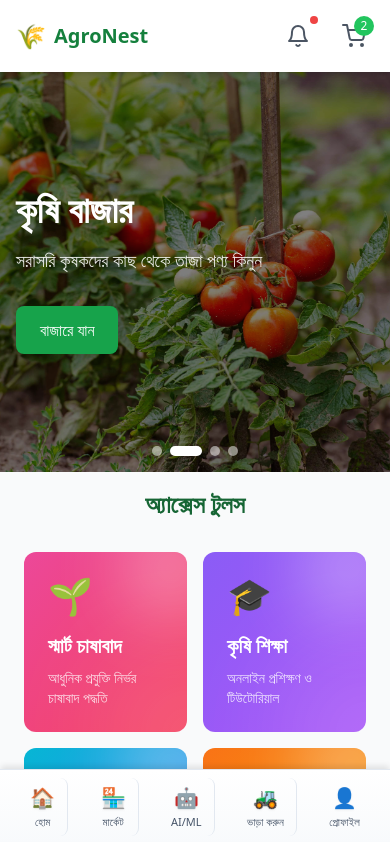
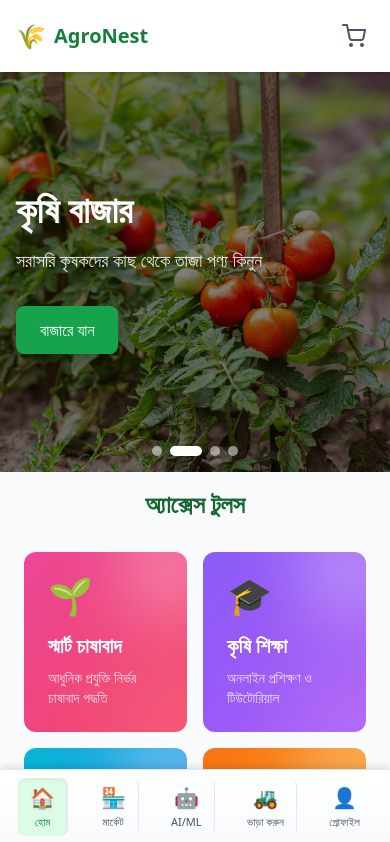
Before and after one commit to ashuvo25/AgroNest_frontend, a React (Vite) app: page /farmer in a window 390 px wide. Shown: the top 842 px of the page. Built offline with nearby package versions, Linux system fonts and the light colour scheme; the HTML template or start-up script is replaced by a standard one.

Commit message:
edited farmar home page

```diff
--- a/src/components/Home_pages/FarmerHome.tsx
+++ b/src/components/Home_pages/FarmerHome.tsx
@@ -104,6 +104,7 @@ const knowledgeHub: KnowledgeItem[] = [
 const FarmerHome: React.FC = () => {
   const [currentView, setCurrentView] = useState<string>('home');
   const [selectedFeature, setSelectedFeature] = useState<Feature | null>(null);
+  const [activeTab, setActiveTab] = useState<string>('/farmer');
 
   // Add new state for hero slider
   const [currentHeroSlide, setCurrentHeroSlide] = useState(0);
@@ -369,7 +370,11 @@ const FarmerHome: React.FC = () => {
 
   return (
     // Add pb-16 to main container to account for mobile navigation
-    <div className="min-h-screen flex flex-col bg-gray-50 pb-16 md:pb-0">
+    <div className="bg-gray-50 min-h-screen font-sans" style={{
+            '--mint-50': '#f0fdf4',
+            '--mint-100': '#dcfce7',
+            '--mint-200': '#bbf7d0',
+          } as React.CSSProperties}>
       {/* Header - Solid color background */}
       <header className="bg-white shadow-md sticky top-0 z-50">
         <div className="container mx-auto px-4 py-4 flex items-center justify-between">
@@ -384,18 +389,13 @@ const FarmerHome: React.FC = () => {
 
           {/* Right Icons */}
           <div className="flex items-center gap-4">
-            <button className="p-2 hover:bg-gray-100 rounded-full relative">
-              <FiBell className="h-6 w-6 text-gray-600" />
-              <span className="absolute top-0 right-0 h-2 w-2 bg-red-500 rounded-full"></span>
-            </button>
+
             <button
               onClick={() => handleNavigation('/Cart')}
               className="p-2 hover:bg-gray-100 rounded-full relative"
             >
               <FiShoppingCart className="h-6 w-6 text-gray-600" />
-              <span className="absolute top-0 right-0 h-5 w-5 bg-green-500 rounded-full text-white text-xs flex items-center justify-center">
-                2
-              </span>
+
             </button>
           </div>
         </div>
@@ -593,32 +593,31 @@ const FarmerHome: React.FC = () => {
 
       {/* Mobile Bottom Navigation - 3D Style */}
       <div className="md:hidden fixed bottom-0 left-0 right-0 bg-gradient-to-b from-white to-slate-50 shadow-[0_-4px_6px_-1px_rgba(0,0,0,0.1)] border-t border-slate-200 px-2 py-2 flex justify-around">
-        <button onClick={() => handleNavigation('/home_page')}
-                className="text-slate-700 flex flex-col items-center px-3 py-1.5 rounded-lg border-r border-slate-200 hover:bg-white hover:shadow-lg transform hover:-translate-y-0.5 transition-all duration-200 active:translate-y-0 active:shadow-inner">
-          <span className="text-xl drop-shadow-sm">🏠</span>
-          <span className="text-[11px] mt-0.5 font-medium text-slate-600">হোম</span>
-        </button>
-        <button onClick={() => handleNavigation('/marketplace')}
-                className="text-slate-700 flex flex-col items-center px-3 py-1.5 rounded-lg border-r border-slate-200 hover:bg-white hover:shadow-lg transform hover:-translate-y-0.5 transition-all duration-200 active:translate-y-0 active:shadow-inner">
-          <span className="text-xl drop-shadow-sm">🏪</span>
-          <span className="text-[11px] mt-0.5 font-medium text-slate-600">মার্কেট</span>
-        </button>
-        <button onClick={() => handleNavigation('/ai_ml')}
-                className="text-slate-700 flex flex-col items-center px-3 py-1.5 rounded-lg border-r border-slate-200 hover:bg-white hover:shadow-lg transform hover:-translate-y-0.5 transition-all duration-200 active:translate-y-0 active:shadow-inner">
-          <span className="text-xl drop-shadow-sm">🤖</span>
-          <span className="text-[11px] mt-0.5 font-medium text-slate-600">AI/ML</span>
-        </button>
-        <button onClick={() => handleNavigation('/rent')}
-                className="text-slate-700 flex flex-col items-center px-3 py-1.5 rounded-lg border-r border-slate-200 hover:bg-white hover:shadow-lg transform hover:-translate-y-0.5 transition-all duration-200 active:translate-y-0 active:shadow-inner">
-          <span className="text-xl drop-shadow-sm">🚜</span>
-          <span className="text-[11px] mt-0.5 font-medium text-slate-600">ভাড়া করুন</span>
-        </button>
-        <button onClick={() => handleNavigation('/profile')}
-                className="text-slate-700 flex flex-col items-center px-3 py-1.5 rounded-lg hover:bg-white hover:shadow-lg transform hover:-translate-y-0.5 transition-all duration-200 active:translate-y-0 active:shadow-inner">
-          <span className="text-xl drop-shadow-sm">👤</span>
-          <span className="text-[11px] mt-0.5 font-medium text-slate-600">প্রোফাইল</span>
-        </button>
-      </div>
+  {[
+    { path: '/farmer', icon: '🏠', text: 'হোম' },
+    { path: '/marketplace', icon: '🏪', text: 'মার্কেট' },
+    { path: '/ai_ml', icon: '🤖', text: 'AI/ML' },
+    { path: '/rent', icon: '🚜', text: 'ভাড়া করুন' },
+    { path: '/profile', icon: '👤', text: 'প্রোফাইল' }
+  ].map((item, index) => (
+    <button
+      onClick={() => {
+        setActiveTab(item.path);
+        handleNavigation(item.path);
+      }}
+      className={`text-slate-700 flex flex-col items-center px-3 py-1.5 rounded-lg
+        ${index !== 4 ? 'border-r border-slate-200' : ''}
+        hover:bg-[var(--mint-100)] hover:shadow-lg transform hover:-translate-y-0.5
+        transition-all duration-200 active:translate-y-0 active:shadow-inner
+        ${activeTab === item.path ? 'bg-[var(--mint-100)] shadow-inner text-green-700' : ''}`}
+    >
+      <span className="text-xl drop-shadow-sm">{item.icon}</span>
+      <span className={`text-[11px] mt-0.5 font-medium ${activeTab === item.path ? 'text-green-700' : 'text-slate-600'}`}>
+        {item.text}
+      </span>
+    </button>
+  ))}
+</div>
     </div>
 
 
```
